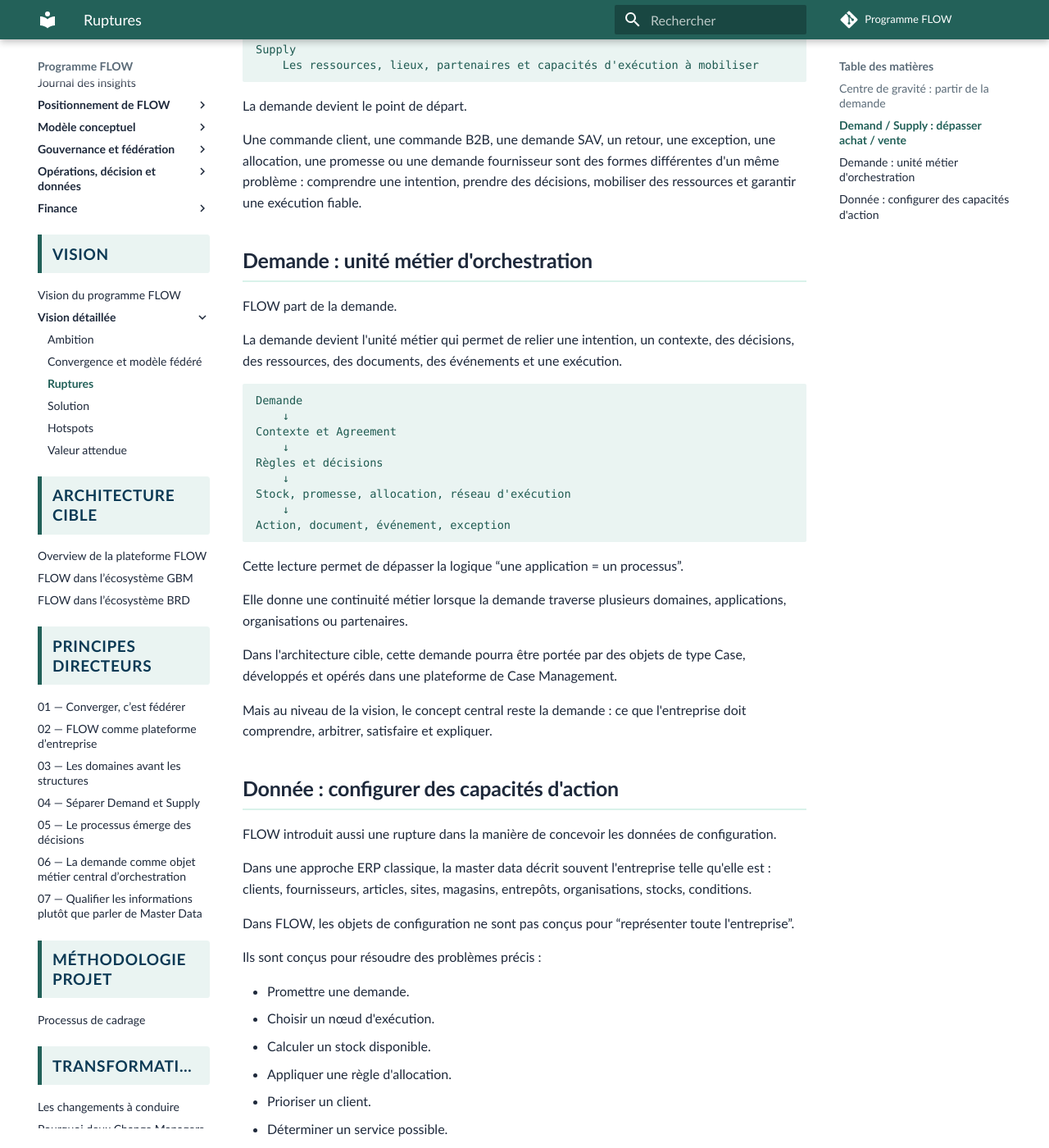
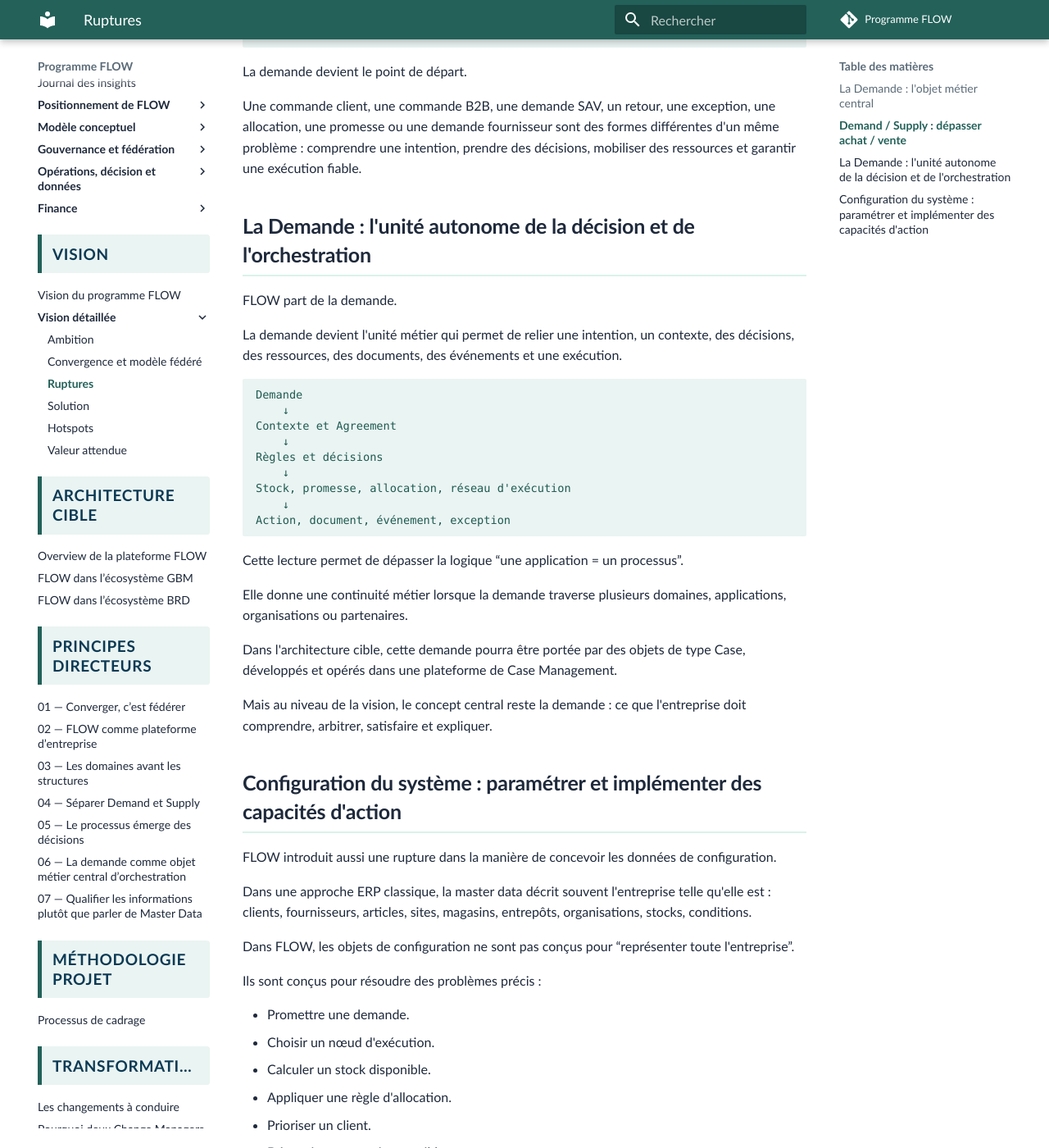
Before and after one commit to laurent-sintes/FLOW-Program, an MkDocs documentation site: the page built from docs/vision/vision-detaillee/3-ruptures-structurantes.md, in a window 1280 px wide and 1400 px high, scrolled down 1668 px. Shown: the whole window at 82% size. Built offline with MkDocs 1.6.1 and Material for MkDocs 9.7.7, drawn with Linux system fonts in a browser that asks for light colours; comment, search, counter and statistics services are not loaded; some of the changed text lies outside the part shown.

Commit message:
Renforcer les titres du chapitre ruptures

```diff
--- a/docs/vision/vision-detaillee/3-ruptures-structurantes.md
+++ b/docs/vision/vision-detaillee/3-ruptures-structurantes.md
@@ -1,10 +1,10 @@
-# Ruptures structurantes : changer le point de départ
+# Ruptures : déplacer le centre de gravité du SI
 
 FLOW ne propose pas seulement une nouvelle plateforme.
 
 Il propose plusieurs ruptures de raisonnement nécessaires pour traiter la convergence du groupe.
 
-## Centre de gravité : partir de la demande
+## La Demande : l'objet métier central
 
 Dans une approche ERP classique, le système est souvent organisé autour des documents : commande, livraison, facture, avoir, écritures comptables.
 
@@ -69,7 +69,7 @@
 
 Une commande client, une commande B2B, une demande SAV, un retour, une exception, une allocation, une promesse ou une demande fournisseur sont des formes différentes d'un même problème : comprendre une intention, prendre des décisions, mobiliser des ressources et garantir une exécution fiable.
 
-## Demande : unité métier d'orchestration
+## La Demande : l'unité autonome de la décision et de l'orchestration
 
 FLOW part de la demande.
 
@@ -95,7 +95,7 @@
 
 Mais au niveau de la vision, le concept central reste la demande : ce que l'entreprise doit comprendre, arbitrer, satisfaire et expliquer.
 
-## Donnée : configurer des capacités d'action
+## Configuration du système : paramétrer et implémenter des capacités d'action
 
 FLOW introduit aussi une rupture dans la manière de concevoir les données de configuration.
 
```
Also changed, not shown: other parts of docs/vision/vision-detaillee/3-ruptures-structurantes.md (+1 -1 lines).
